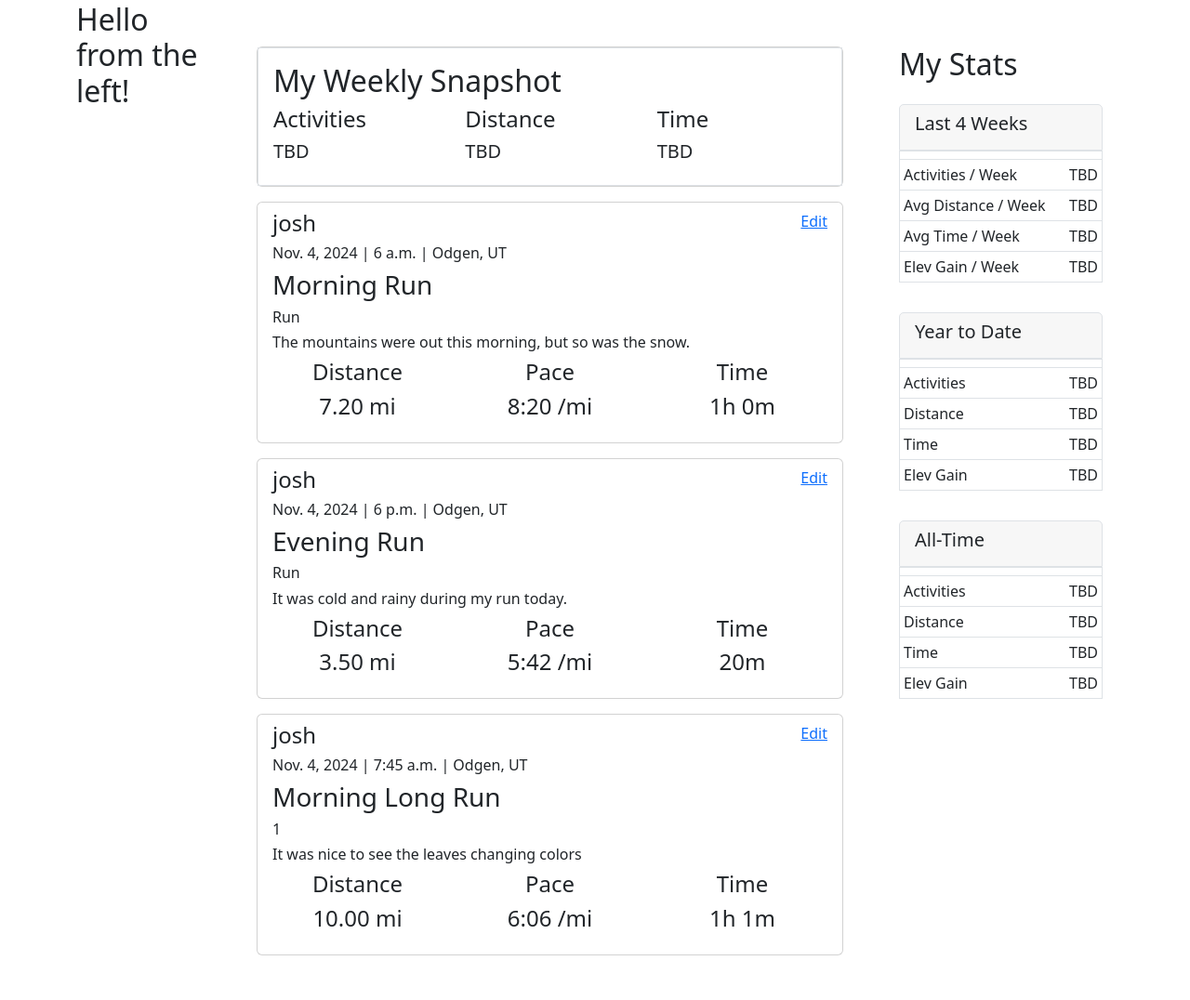
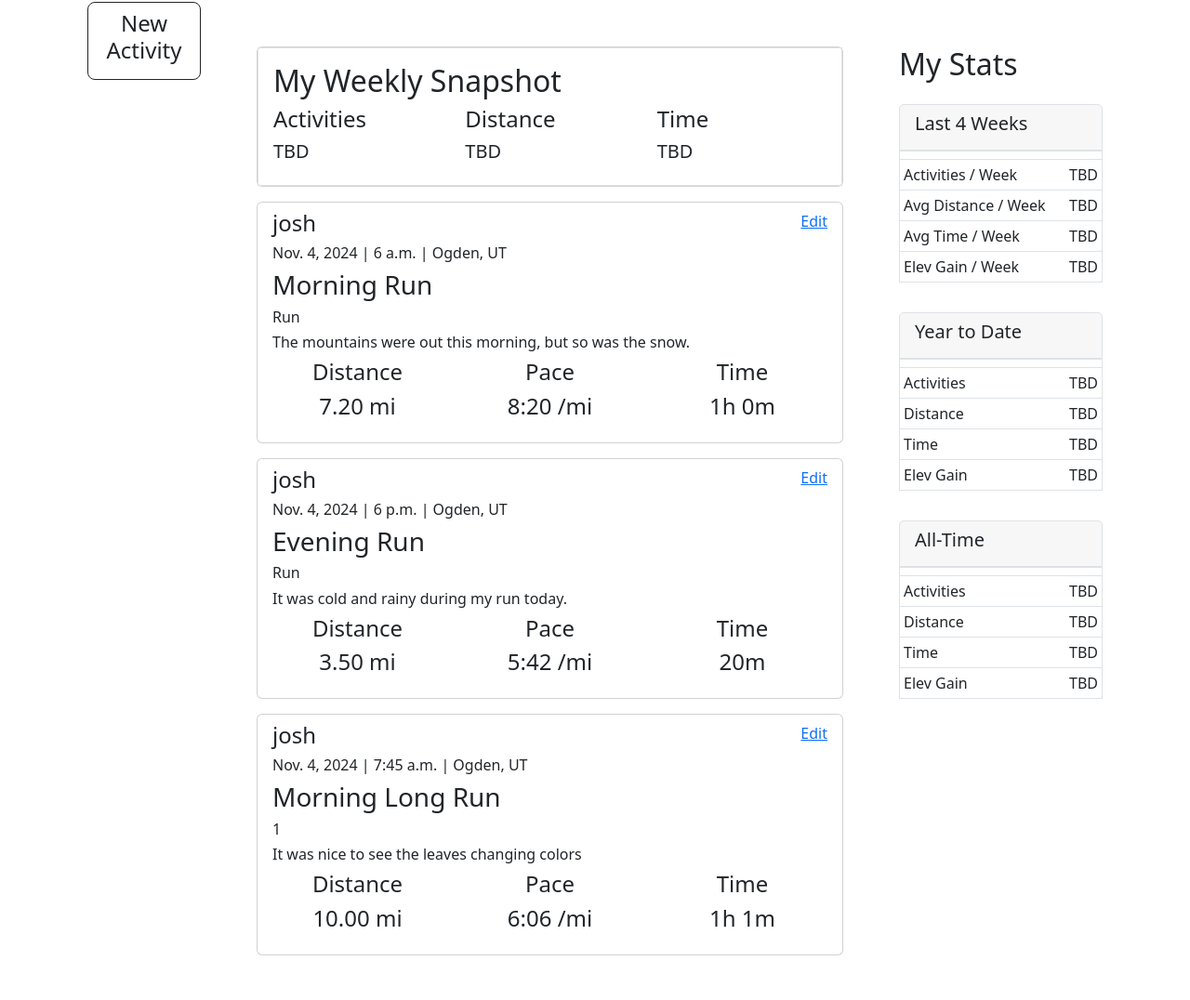
Before and after one commit to emburyj/Training_Log, a Django app: page / in a window 1280 px wide. Shown: the part 54-1130 px from the top of the page at 93% size. Run offline with Django 5.2, Linux system fonts and the light colour scheme; a user stored in the database is signed in; data comes from the database, SQL or seed files in the repository; both versions use the stored data as it was after the commit.

Commit message:
added create_new_activity functionality

```diff
--- a/mysite/activities/models.py
+++ b/mysite/activities/models.py
@@ -5,6 +5,7 @@
     aid = models.AutoField(primary_key=True)
     athlete = models.ForeignKey(User, on_delete=models.CASCADE)
     sport = models.CharField(max_length=128)
+    location = models.CharField(max_length=128, default="Corvallis, OR")
     date = models.DateField(auto_now_add=True)
     time = models.TimeField()
     title = models.CharField(max_length=128)
--- a/mysite/activities/templates/training_log.html
+++ b/mysite/activities/templates/training_log.html
@@ -2,7 +2,11 @@
 {% load static %}
 
 {% block leftnav %}
-<h2> Hello from the left!</h2>
+<div class="col align-self-center container-lg">
+    <a href="{% url 'create_activity' %}" class="btn btn-primary-bg btn-lg btn-outline-dark d-grid gap-2 mx-auto">
+        <h4>New Activity</h4>
+    </a>
+</div>
 {% endblock %}
 
 {% block centernav%}
@@ -51,7 +55,7 @@
             </div>
             <div class="row">
                 <div class="col mt-0">
-                    <h6>{{ key.date}} | {{ key.time }} | Odgen, UT</h6>
+                    <h6>{{ key.date}} | {{ key.time }} | {{ key.location }}</h6>
                 </div>
             </div>
             <div class="row">
--- a/mysite/activities/views.py
+++ b/mysite/activities/views.py
@@ -3,7 +3,7 @@
 from activities.models import Activity
 from users.models import *
 import math
-# from activities.forms import *
+from activities.forms import new_activity_form
 
 @login_required
 def about_view(request):
@@ -25,9 +25,28 @@
     return render(request, 'training_log.html', context)
 
 @login_required
-def create_activity_view(request):
-    context = {}
-    return render(request, 'create_activity.html', context)
+def create_activity_view(response):
+    current_user = response.user
+    if response.method == "POST":
+        new_activity = new_activity_form(response.POST)
+        if new_activity.is_valid():
+            hours = new_activity.cleaned_data["duration_hours"]
+            minutes = new_activity.cleaned_data["duration_minutes"]
+            seconds = new_activity.cleaned_data["duration_seconds"]
+            activity_duration = 3600*int(hours) + 60*int(minutes) + int(seconds)
+            distance = new_activity.cleaned_data["distance"]
+            duration = activity_duration
+            elevation = new_activity.cleaned_data["elevation"]
+            date = new_activity.cleaned_data["date"]
+            time = new_activity.cleaned_data["time"]
+            location = new_activity.cleaned_data["location"]
+            title = new_activity.cleaned_data["title"]
+            description = new_activity.cleaned_data["description"]
+            sport = new_activity.cleaned_data["sport"]
+            save_activity = Activity(athlete=current_user, sport=sport, location=location, date=date, time=time, title=title, description=description, duration=duration, distance=distance, elevation=elevation)
+            save_activity.save()
+    context = {'activity_form': new_activity_form}
+    return render(response, 'create_activity.html', context)
 
 @login_required
 def edit_activity_view(request):
```
Also changed, not shown: mysite/activities/forms.py (added, +20 -0 lines), mysite/activities/templates/create_activity.html (added, +24 -0 lines), mysite/activities/migrations/0002_activity_location.py (added), mysite/activities/migrations/0003_alter_activity_location.py (added), mysite/mysite.db.
